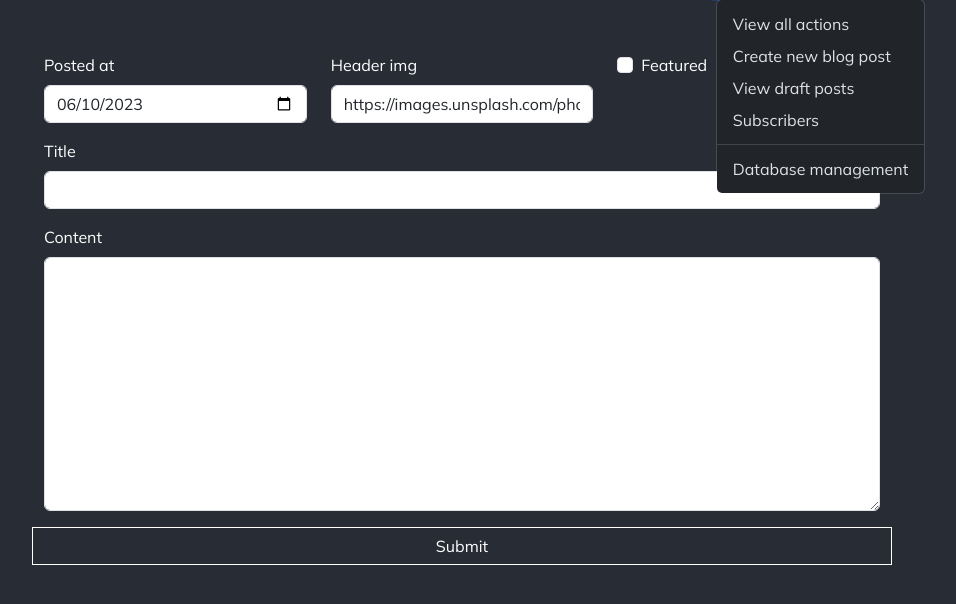
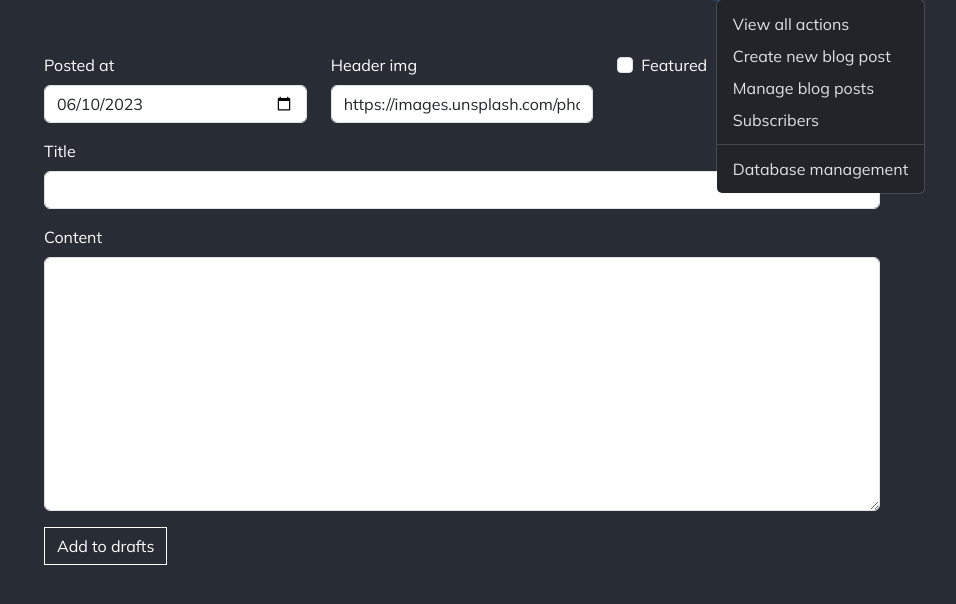
Before and after one commit to anchit-chandran/django-personal-website, a Django app: page /create_draft_post in a window 1280 px wide, after a click on "Admin". Shown: the part 53-657 px from the top of the page, without its empty margins (178-1134 px from the left). Run offline with Django 4.2, Linux system fonts and the light colour scheme; the visitor is signed in with stand-in values (Sample User, id 1); parts of the project's set-up code (start-up, migrations or seed data) failed here and were passed over.

Commit message:
misc md updates
Signed-off-by: Anchit <anchit97123@gmail.com>

```diff
--- a/app_website/static/app_website/styles.css
+++ b/app_website/static/app_website/styles.css
@@ -262,7 +262,7 @@ section.recent-projects > .title-col {
   text-transform: uppercase;
 }
 
-.unpublished {
+.unpublished-text {
   color: var(--brand);
 }
 
@@ -305,8 +305,8 @@ section.recent-projects > .title-col {
 }
 
 .markdown-section .post-content img {
-  max-width: 100%;
-  height: auto;
+  width: auto;
+  max-height: 25em;
 }
 
 /* PAGES */
@@ -341,6 +341,10 @@ section.recent-projects > .title-col {
   --bs-table-hover-bg: var(--table-hover-bg);
 }
 
+tr.unpublished {
+  font-style: italic;
+}
+
 /* MODALS */
 
 .modal-content {
--- a/app_website/templates/app_website/admin_user_view.html
+++ b/app_website/templates/app_website/admin_user_view.html
@@ -15,7 +15,7 @@
                 <ul>
                     <li><a href="{% url 'admin:index' %}">Database management</a></li>
                     <li><a href="{% url 'create_draft_post' %}">Add Blog Post</a></li>
-                    <li><a href="{% url 'view_draft_posts' %}">View drafts</a></li>
+                    <li><a href="{% url 'view_posts_admin' %}">View drafts</a></li>
                     <li><a href="{% url 'index' %}">Add Project</a></li>
                 </ul>
             </div>
--- a/app_website/templates/app_website/create_post.html
+++ b/app_website/templates/app_website/create_post.html
@@ -39,7 +39,9 @@
                 {{ form.content }}
             </div>
 
-            <input type="submit" value="Submit" class="btn btn-outline-primary">
+            <div class="col-3">
+                <input type="submit" value="Add to drafts" class="btn btn-outline-primary">
+            </div>
 
         </form>
     </div>
--- a/app_website/templates/app_website/navigation.html
+++ b/app_website/templates/app_website/navigation.html
@@ -53,7 +53,7 @@
                     <ul class="dropdown-menu">
                         <li><a class="dropdown-item" href="{% url 'admin_user_view' %}">View all actions</a></li>
                         <li><a class="dropdown-item" href="{% url 'create_draft_post' %}">Create new blog post</a></li>
-                        <li><a class="dropdown-item" href="{% url 'view_draft_posts' %}">View draft posts</a></li>
+                        <li><a class="dropdown-item" href="{% url 'view_posts_admin' %}">Manage blog posts</a></li>
                         <li><a class="dropdown-item" href="{% url 'view_subscribers' %}">Subscribers</a></li>
                         <li>
                             <hr class="dropdown-divider">
--- a/app_website/templatetags/markdown_extras.py
+++ b/app_website/templatetags/markdown_extras.py
@@ -9,4 +9,4 @@ register = template.Library()
 @register.filter()
 @stringfilter
 def markdown(value):
-    return md.markdown(value, extensions=['markdown.extensions.fenced_code'])
+    return md.markdown(value, extensions=['extra'])
--- a/app_website/urls.py
+++ b/app_website/urls.py
@@ -14,7 +14,7 @@ urlpatterns = [
     path("logout", views.logout_user, name="logout_user"),
     path("admin_user", views.admin_user_view, name="admin_user_view"),
     path("create_draft_post", views.create_draft_post, name="create_draft_post"),
-    path("view_draft_posts", views.view_draft_posts, name="view_draft_posts"),
+    path("admin/view_posts", views.view_posts_admin, name="view_posts_admin"),
     path("publish/<int:post_id>", views.publish_draft_post, name="publish_draft_post"),
     path("edit_post/<int:post_id>", views.edit_post, name="edit_post"),
     path("subscribers", views.view_subscribers, name="view_subscribers"),
--- a/app_website/views.py
+++ b/app_website/views.py
@@ -183,7 +183,7 @@ def create_draft_post(request):
 
         if form.is_valid():
             form.save()
-            return redirect("view_draft_posts")
+            return redirect("view_posts_admin")
 
     form = CreateDraftPostForm()
 
@@ -191,10 +191,11 @@ def create_draft_post(request):
 
 
 @login_required
-def view_draft_posts(request):
-    draft_posts = BlogPost.objects.filter(published=False)
+def view_posts_admin(request):
 
-    return render(request, "app_website/view_draft_posts.html", {"posts": draft_posts})
+    posts = BlogPost.objects.all().order_by("published")
+
+    return render(request, "app_website/view_posts_admin.html", {"posts": posts})
 
 
 @login_required
```
Also changed, not shown: app_website/templates/app_website/edit_post.html (+7 -2 lines), app_website/templates/app_website/post.html (+5 -3 lines), app_website/templates/app_website/view_posts_admin.html (renamed from app_website/templates/app_website/view_draft_posts.html, +14 -2 lines).
